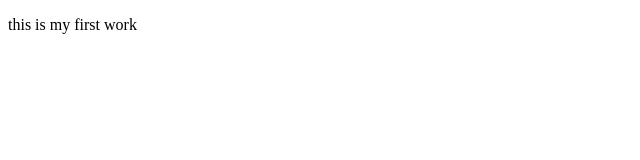
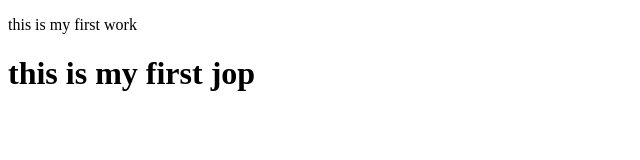
Before and after one commit to mahmoudregoo/git-github-test, a plain HTML site: page index.html in a window 1280 px wide. Shown: the whole page, without its empty margins (0-640 px from the left). Drawn offline with Linux system fonts and the light colour scheme.

Commit message:
thired edit

```diff
--- a/index.html
+++ b/index.html
@@ -7,6 +7,7 @@
 </head>
 <body>
     <p>this is my first work</p>
+    <h1>this is my first jop</h1>
 
 </body>
 </html>
```
